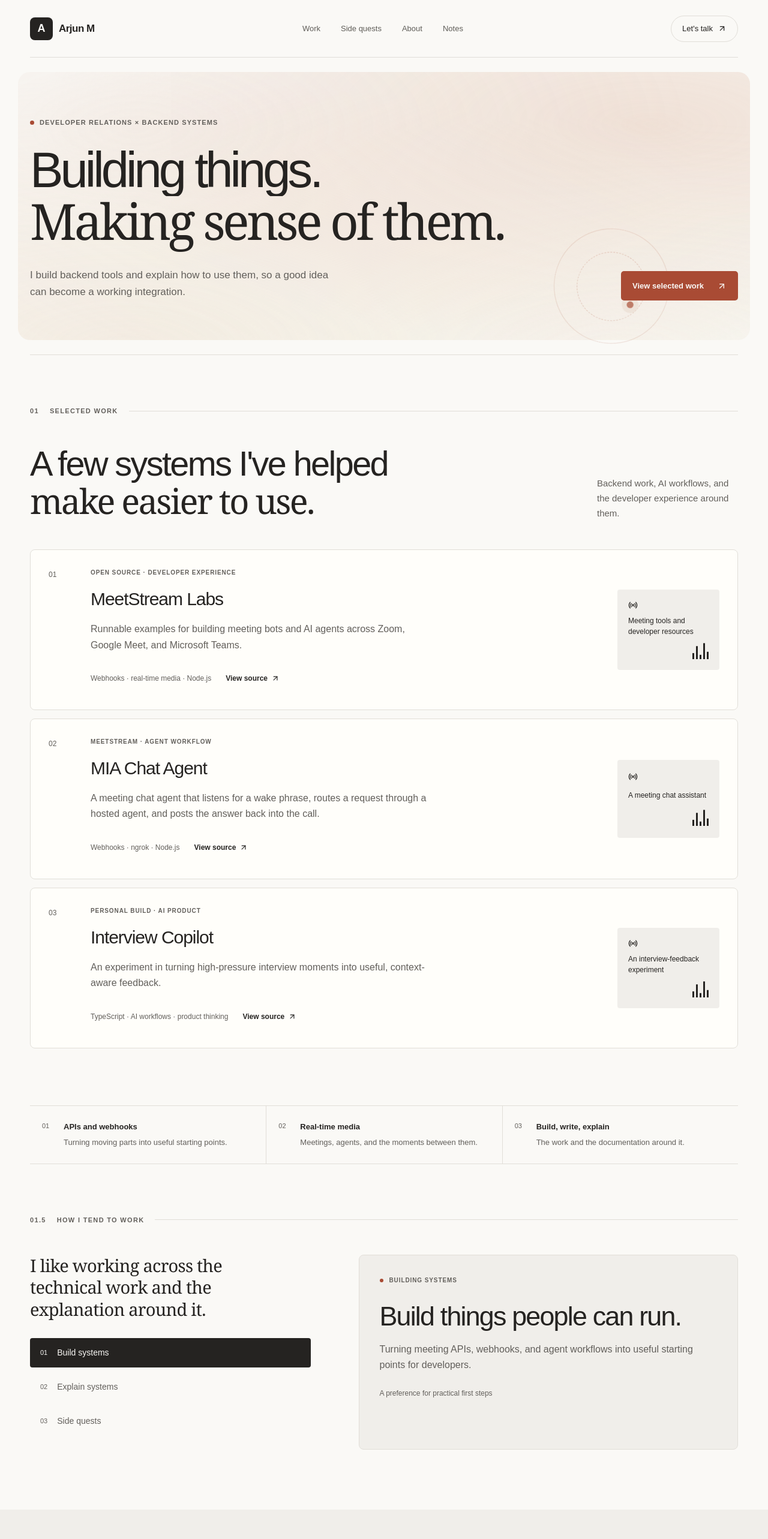
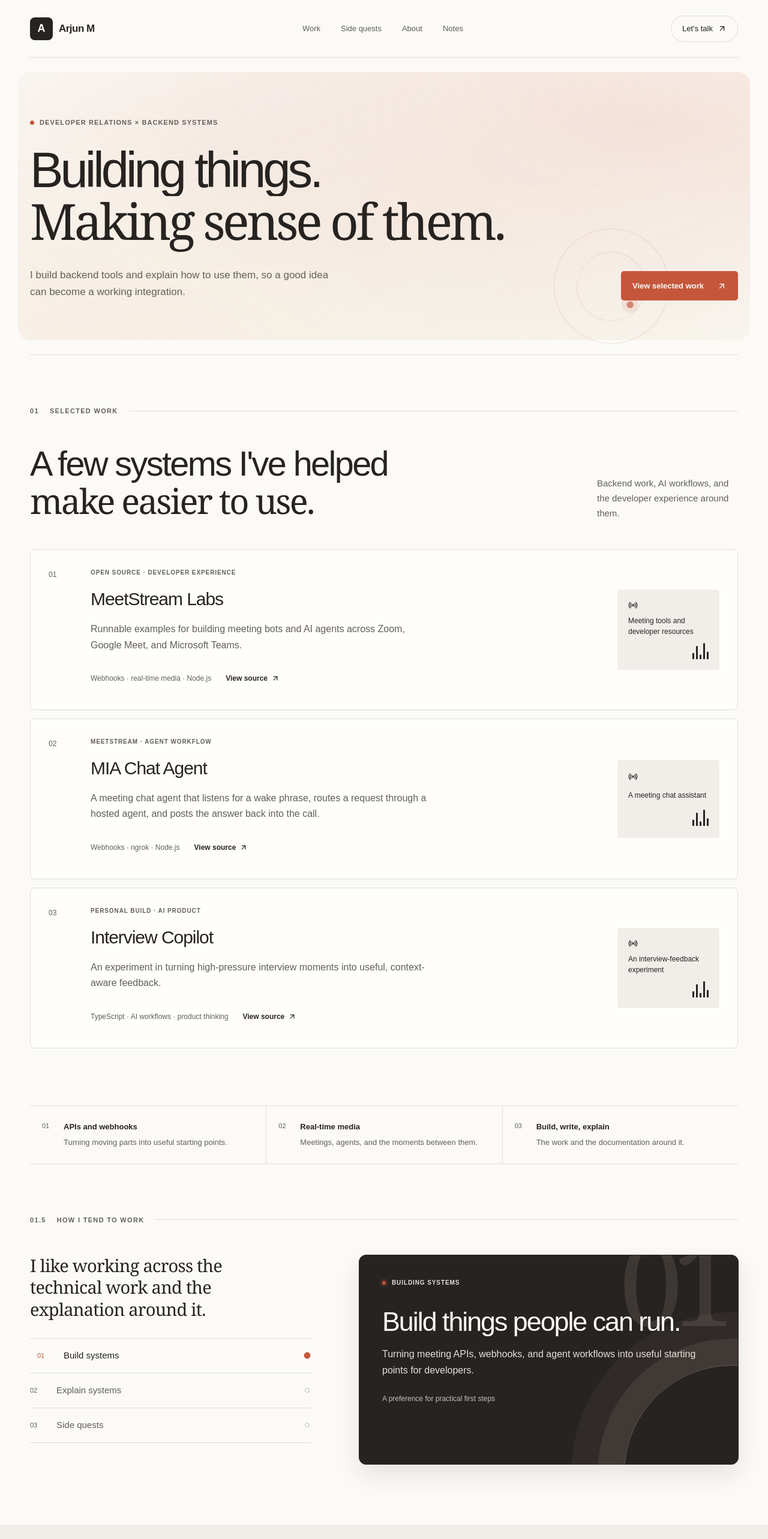
Before and after one commit to Arjun220905/portfolio, a Next.js app: page / in a window 1280 px wide. Shown: the top 2566 px of the page at 60% size. Built offline with nearby package versions, Linux system fonts and the light colour scheme.

Commit message:
Redesign work modes interaction and palette

```diff
--- a/app/subtle.css
+++ b/app/subtle.css
@@ -1,5 +1,5 @@
-/* Quiet graphite surfaces with a clay accent; colour stays behind the content. */
-:root { --ink: #252321; --paper: #faf9f6; --muted: #625f5b; --line: #e1ded8; --accent: #a94b34; --surface: #f0eeea; --blush: #eadad0; --scroll-progress: 0; --pointer-offset-x: 0%; --pointer-offset-y: 0%; --hero-lift: 0px; }
+/* Ink, soft paper, and one clear clay accent. */
+:root { --ink: #262321; --paper: #fbfaf7; --muted: #625f5b; --line: #e1ddd7; --accent: #c5563b; --surface: #f1eeea; --blush: #f0d4c9; --scroll-progress: 0; --pointer-offset-x: 0%; --pointer-offset-y: 0%; --hero-lift: 0px; }
 body { background: var(--paper); color: var(--ink); }
 em, i { font-style: normal; }
 ::selection { background: var(--blush); color: var(--ink); }
@@ -15,8 +15,8 @@
 .nav-cta:hover { background: var(--blush); }
 .hero { display: block; padding: 100px 0 90px; min-height: 0; overflow: visible; isolation: isolate; }
 .hero::before, .hero::after { content: ''; position: absolute; inset: 24px -20px; z-index: -1; pointer-events: none; border-radius: 20px; }
-.hero::before { background: radial-gradient(ellipse at calc(78% + var(--pointer-offset-x)) calc(22% + var(--pointer-offset-y)), #d8a98c80, transparent 64%), radial-gradient(ellipse at 18% 92%, #e8d5b981, transparent 66%); background-size: 120% 120%; opacity: .7; }
-.hero::after { background: radial-gradient(ellipse at calc(33% - var(--pointer-offset-x)) calc(20% - var(--pointer-offset-y)), #dec3b68a, transparent 60%), radial-gradient(ellipse at 82% 82%, #e8ddc68a, transparent 56%); background-size: 135% 135%; opacity: .38; }
+.hero::before { background: radial-gradient(ellipse at calc(78% + var(--pointer-offset-x)) calc(22% + var(--pointer-offset-y)), #e3a9927e, transparent 64%), radial-gradient(ellipse at 18% 92%, #f0d7b97f, transparent 66%); background-size: 120% 120%; opacity: .7; }
+.hero::after { background: radial-gradient(ellipse at calc(33% - var(--pointer-offset-x)) calc(20% - var(--pointer-offset-y)), #e8c4b48a, transparent 60%), radial-gradient(ellipse at 82% 82%, #eadcc58a, transparent 56%); background-size: 135% 135%; opacity: .38; }
 @media (prefers-reduced-motion: no-preference) {
   .hero::before { animation: ambient-clay 16s ease-in-out infinite alternate; }
   .hero::after { animation: ambient-sand 22s ease-in-out infinite alternate; }
@@ -36,16 +36,16 @@
 .hero h1 { grid-column: 1; font-size: clamp(48px, 6.5vw, 90px); line-height: 1.02; letter-spacing: -.06em; margin: 28px 0 30px; font-weight: 500; }
 .reveal-line { display: inline-block; }
 .hero-orbit { position: absolute; right: clamp(8px, 9vw, 120px); bottom: 18px; width: clamp(125px, 15vw, 210px); aspect-ratio: 1; z-index: -1; opacity: .78; pointer-events: none; transform: translate3d(0, var(--hero-lift), 0); transition: transform .15s linear; }
-.hero-orbit span { position: absolute; inset: 0; border: 1px solid #a94b3440; border-radius: 50%; animation: orbit-spin 16s linear infinite; }
-.hero-orbit span:nth-child(2) { inset: 20%; border-style: dashed; border-color: #a94b3460; animation-direction: reverse; animation-duration: 10s; }
-.hero-orbit i { position: absolute; top: 2%; left: 49%; width: 10px; height: 10px; border-radius: 50%; background: var(--accent); box-shadow: 0 0 0 7px #eadad0b8; animation: orbit-spin 16s linear infinite, orbit-beacon 2.4s ease-in-out infinite; transform-origin: 1px 64px; }
+.hero-orbit span { position: absolute; inset: 0; border: 1px solid #c5563b40; border-radius: 50%; animation: orbit-spin 16s linear infinite; }
+.hero-orbit span:nth-child(2) { inset: 20%; border-style: dashed; border-color: #c5563b60; animation-direction: reverse; animation-duration: 10s; }
+.hero-orbit i { position: absolute; top: 2%; left: 49%; width: 10px; height: 10px; border-radius: 50%; background: var(--accent); box-shadow: 0 0 0 7px #f0d4c9b8; animation: orbit-spin 16s linear infinite, orbit-beacon 2.4s ease-in-out infinite; transform-origin: 1px 64px; }
 @keyframes orbit-spin { to { rotate: 360deg; } }
 @keyframes orbit-beacon { 50% { scale: 1.25; } }
 .hero h1 em { display: inline; font-family: var(--serif); letter-spacing: -.055em; font-weight: 400; color: inherit; }
 .hero-bottom { display: flex; align-items: flex-end; gap: 40px; max-width: 100%; }
 .hero-bottom p { flex: 1; max-width: 510px; margin: 0; font-size: 17px; line-height: 1.65; color: var(--muted); }
 .hero-bottom .text-link { flex-shrink: 0; background: var(--accent); color: var(--paper); border: 0; padding: 15px 19px; border-radius: 5px; gap: 22px; }
-.hero-bottom .text-link:hover { background: #185b55; text-decoration: none; }
+.hero-bottom .text-link:hover { background: #a64430; text-decoration: none; }
 .section { padding: 85px 0 95px; }
 .section-label, .working-set-label { color: var(--muted); font-size: 11px; letter-spacing: .12em; font-weight: 600; }
 .section-label .line, .working-set-label .line { transform-origin: left; }
@@ -87,17 +87,25 @@
 .working-set-label .line { height: 1px; background: var(--line); flex: 1; }
 .working-set-grid { display: grid; grid-template-columns: .85fr 1.15fr; gap: 80px; margin-top: 50px; }
 .mode-controls > p { max-width: 325px; font: 29px/1.25 var(--serif); letter-spacing: -.025em; margin: 0 0 30px; }
-.mode-buttons { display: grid; gap: 8px; }
-.mode-buttons button { min-height: 48px; display: flex; align-items: center; gap: 16px; padding: 13px 16px; border: 1px solid transparent; background: transparent; border-radius: 4px; text-align: left; cursor: pointer; font: 500 14px/1.5 Arial, Helvetica, sans-serif; color: var(--muted); transition: background .2s; }
-.mode-buttons button span { font-size: 11px; }
-.mode-buttons button:hover { background: var(--surface); }
-.mode-buttons button[aria-pressed='true'] { background: var(--ink); color: var(--paper); }
-.mode-output { min-height: 325px; padding: 34px; border: 1px solid var(--line); background: var(--surface); border-radius: 8px; animation: rise-in .35s ease both; }
-.mode-signal { display: flex; align-items: center; gap: 10px; color: var(--muted); font-size: 10px; letter-spacing: .09em; font-weight: 600; }
-.mode-signal i { width: 6px; height: 6px; background: var(--accent); border-radius: 50%; }
-.mode-output h2 { margin: 28px 0 18px; font-size: clamp(30px, 3.5vw, 46px); font-weight: 500; line-height: 1.08; letter-spacing: -.04em; }
-.mode-output p { font-size: 16px; color: var(--muted); line-height: 1.65; margin: 0; }
-.mode-output small { display: block; margin-top: 25px; font-size: 12px; color: var(--muted); }
+.mode-buttons { display: grid; gap: 0; border-top: 1px solid var(--line); }
+.mode-buttons button { position: relative; min-height: 58px; display: flex; align-items: center; gap: 18px; padding: 15px 38px 15px 0; border: 0; border-bottom: 1px solid var(--line); background: transparent; border-radius: 0; text-align: left; cursor: pointer; font: 500 15px/1.5 Arial, Helvetica, sans-serif; color: var(--muted); transition: color .28s ease, transform .36s cubic-bezier(.16, 1, .3, 1), padding .36s cubic-bezier(.16, 1, .3, 1); }
+.mode-buttons button span { width: 26px; color: var(--muted); font-size: 11px; transition: color .28s ease; }
+.mode-buttons button::after { content: ''; position: absolute; right: 2px; width: 8px; height: 8px; border: 1px solid currentColor; border-radius: 50%; opacity: .38; transition: background-color .28s ease, border-color .28s ease, transform .36s cubic-bezier(.16, 1, .3, 1), opacity .28s ease; }
+.mode-buttons button:hover { color: var(--ink); transform: translateX(4px); }
+.mode-buttons button[aria-pressed='true'] { padding-left: 12px; color: var(--ink); }
+.mode-buttons button[aria-pressed='true'] span { color: var(--accent); }
+.mode-buttons button[aria-pressed='true']::after { opacity: 1; border-color: var(--accent); background: var(--accent); transform: scale(1.35); }
+.mode-output { position: relative; isolation: isolate; overflow: hidden; min-height: 350px; padding: 38px; border: 1px solid #262321; background: #262321; border-radius: 12px; color: var(--paper); box-shadow: 0 18px 42px #3b21151a; animation: mode-arrive .58s cubic-bezier(.16, 1, .3, 1) both; }
+.mode-output::before { content: ''; position: absolute; z-index: 0; width: 360px; height: 360px; right: -170px; bottom: -195px; border: 1px solid #f0d4c94d; border-radius: 50%; box-shadow: 0 0 0 44px #f0d4c915, 0 0 0 88px #f0d4c90c; animation: mode-ripple .8s cubic-bezier(.16, 1, .3, 1) both; }
+.mode-output::after { content: attr(data-index); position: absolute; z-index: 0; right: 23px; top: -31px; color: #f0d4c91f; font: 190px/.8 Georgia, 'Times New Roman', serif; letter-spacing: -.1em; }
+.mode-output > * { position: relative; z-index: 1; }
+.mode-signal { display: flex; align-items: center; gap: 10px; color: #e7dfda; font-size: 10px; letter-spacing: .09em; font-weight: 600; }
+.mode-signal i { width: 6px; height: 6px; background: var(--accent); border-radius: 50%; box-shadow: 0 0 0 4px #c5563b2e; }
+.mode-output h2 { position: relative; margin: 34px 0 18px; font-size: clamp(32px, 3.5vw, 48px); font-weight: 500; line-height: 1.06; letter-spacing: -.045em; }
+.mode-output p { position: relative; font-size: 16px; color: #e7dfda; line-height: 1.65; margin: 0; }
+.mode-output small { position: relative; display: block; margin-top: 25px; font-size: 12px; color: #c8bfba; }
+@keyframes mode-arrive { from { opacity: 0; transform: translateY(22px) scale(.97); } to { opacity: 1; transform: translateY(0) scale(1); } }
+@keyframes mode-ripple { from { opacity: 0; transform: scale(.72); } to { opacity: 1; transform: scale(1); } }
 .off-clock { padding: 85px 0 95px; background: var(--surface); color: var(--ink); overflow: hidden; }
 .off-clock .section-label { color: var(--ink); }
 .off-clock .section-label .line { background: var(--line); }
@@ -114,7 +122,7 @@
 .off-clock-card > span { display: block; color: var(--muted); font-size: 10px; letter-spacing: .08em; }
 .off-clock-card h3 { font-size: 27px; letter-spacing: -.04em; font-weight: 500; margin: 13px 0; }
 .off-clock-card p { font-size: 15px; line-height: 1.6; color: var(--muted); margin: 0; }
-.about { background: #1e2928; width: 100%; max-width: none; margin: 0; padding: 85px max(32px, calc((100vw - 1180px) / 2)) 95px; }
+.about { background: #262321; width: 100%; max-width: none; margin: 0; padding: 85px max(32px, calc((100vw - 1180px) / 2)) 95px; }
 .about .section-label { color: #d4d4d0; }
 .about .section-label .line, .principles, .principles div { border-color: #535353; }
 .about .section-label .line { background: #535353; }
--- a/app/working-set.tsx
+++ b/app/working-set.tsx
@@ -63,7 +63,12 @@
             ))}
           </div>
         </div>
-        <div className="mode-output" key={active.id} aria-live="polite">
+        <div
+          className="mode-output"
+          data-index={active.index}
+          key={active.id}
+          aria-live="polite"
+        >
           <div className="mode-signal">
             <i />
             <span>{active.signal}</span>
```
